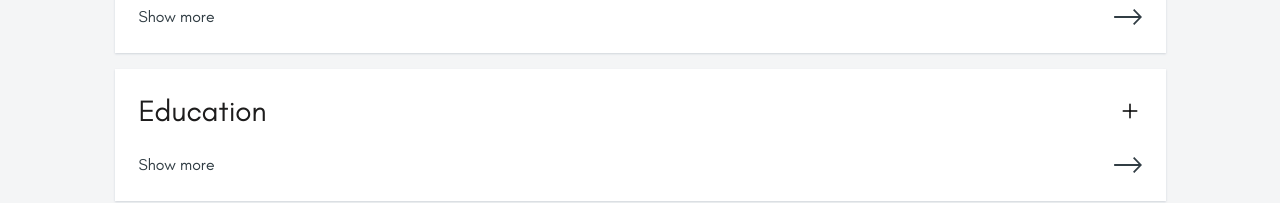
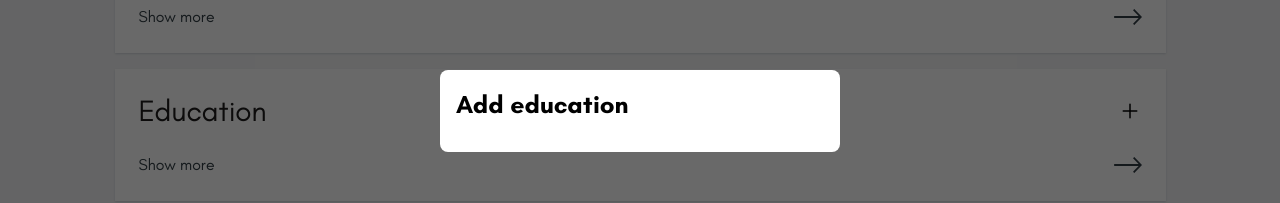
Before and after one commit to Digitals-Group/wematch, a React (Vite) app: page /profile in a window 1280 px wide. Both pictures are taken after a click on the button 1129 px from the left and 1132 px from the top of the page. Shown: the part 1021-1224 px from the top of the page. Built offline with nearby package versions, Linux system fonts and the light colour scheme; no server answers.

Commit message:
post done education

```diff
--- a/src/components/Shared/Education/Education.jsx
+++ b/src/components/Shared/Education/Education.jsx
@@ -6,9 +6,11 @@ import { useEffect } from "react";
 import { apiRoot } from "../../../api/apiRoot";
 import { IoAddOutline } from "react-icons/io5";
 import { MdEdit, MdDelete } from "react-icons/md";
+import SkillModal from "../../ui/Modal/skill-modal";
 
 const Education = () => {
   const [showMore, setShowMore] = useState(false);
+  const [openEducation, setOpenEducation] = useState(false);
   const token = localStorage.getItem("accessToken");
   const [education, setEducation] = useState([]);
   useEffect(() => {
@@ -39,10 +41,11 @@ const Education = () => {
   };
 
   return (
+    <>
       <section className="bg-white shadow-sm shadow-gray-300 p-6 mb-4">
         <div className="mb-6 flex items-center justify-between">
           <Title title={"Education"} />
-        <button>
+          <button onClick={() => setOpenEducation(true)}>
             <IoAddOutline className="w-6 h-6" />
           </button>
         </div>
@@ -93,6 +96,14 @@ const Education = () => {
           <img src={rightIcon} alt="rightIcon" width={28} height={16} />
         </div>
       </section>
+      {openEducation && (
+        <SkillModal close={() => setOpenEducation(false)}>
+          <div className="bg-white rounded-[8px] p-4">
+            <h1 className="mb-3 font-semibold text-[25px]">Add education</h1>
+          </div>
+        </SkillModal>
+      )}
+    </>
   );
 };
 
```
Lines whose indentation alone changed are shown as unchanged.
